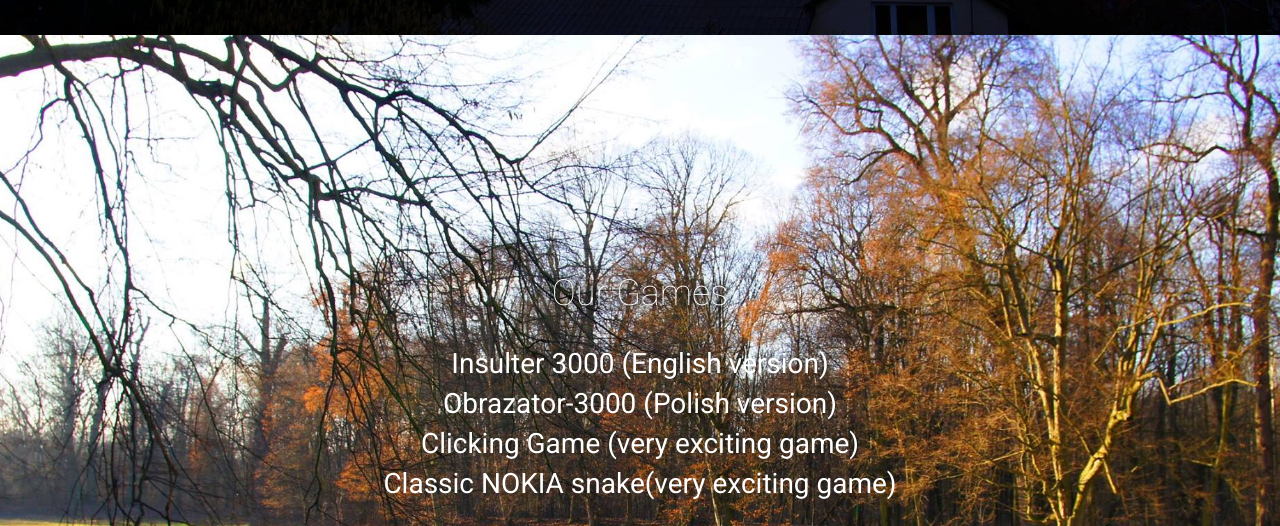
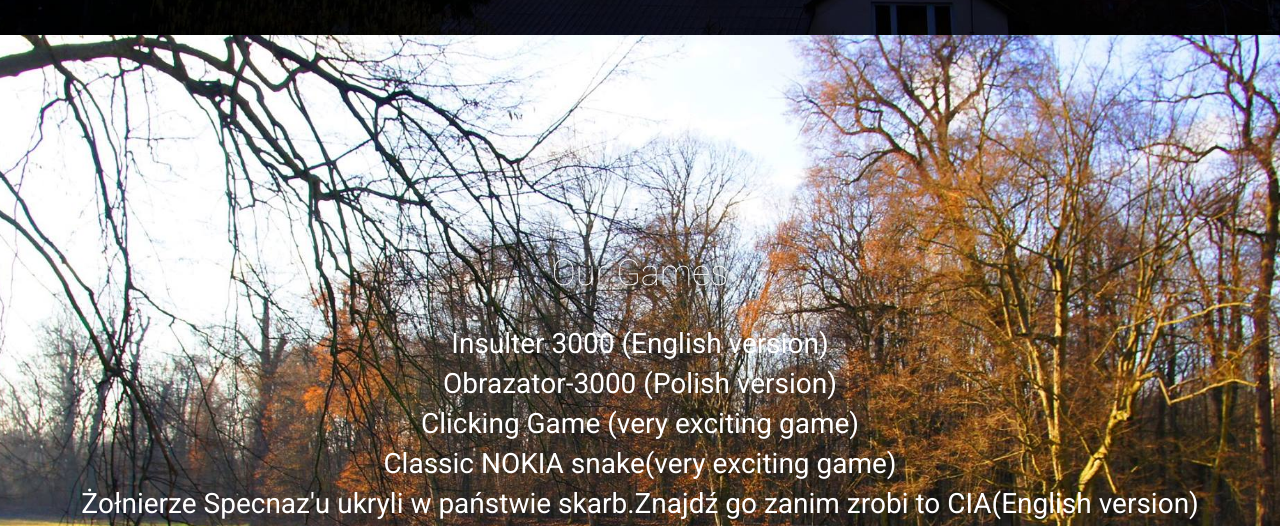
Before and after one commit to LenScript/lenscript.github.io, a plain HTML site: page index.html in a window 1280 px wide. Shown: the part 1565-2091 px from the top of the page. Drawn offline with nearby package versions, Linux system fonts and the light colour scheme.

Commit message:
Update index.html

```diff
--- a/index.html
+++ b/index.html
@@ -275,6 +275,11 @@
       Classic NOKIA snake(very exciting game)
     </a>
   </div>
+   <div>
+    <a target="_blank" href="https://dodoscripter.github.io/Znajd-Skarb/">
+     Żołnierze Specnaz'u ukryli w państwie skarb.Znajdź go zanim zrobi to CIA(English version)
+    </a>
+  </div>
   <div class="ghlink">
     <a target="_blank" href="https://github.com/dodoscripter"><i class="fa fa-github"></i>
     </a>
```
